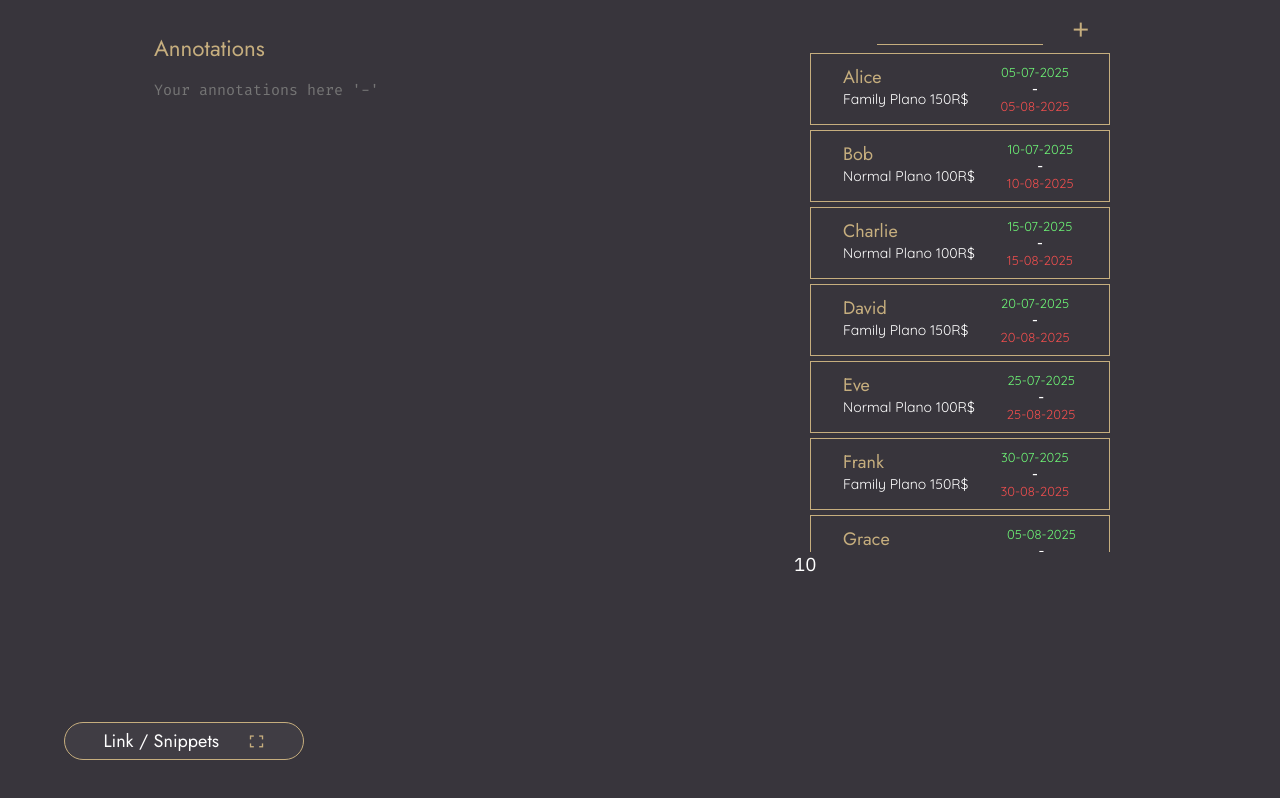
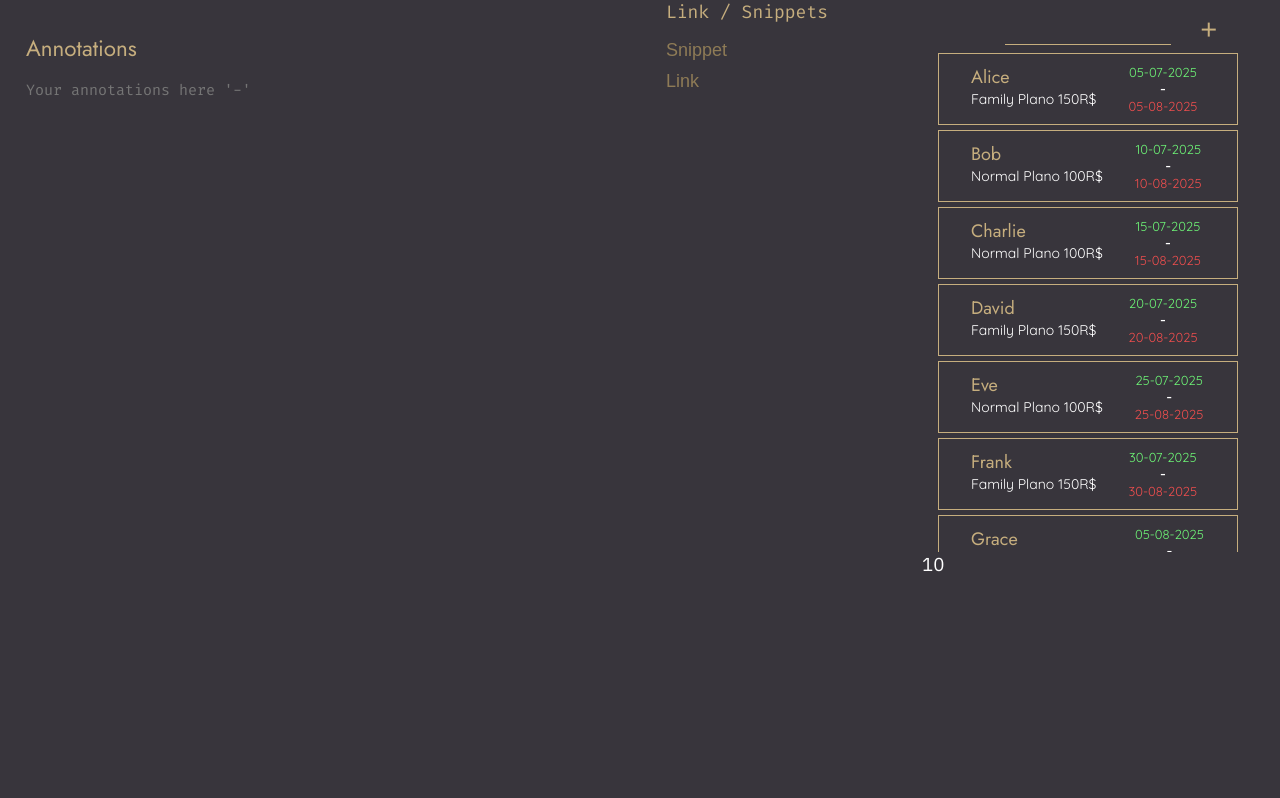
Before and after one commit to renansouza12/ClientEase, an Angular app: page / in a window 1280 px wide. Built offline with nearby package versions, Linux system fonts and the light colour scheme.

Commit message:
style: add button link and button snippet

```diff
--- a/src/app/app.component.html
+++ b/src/app/app.component.html
@@ -1,8 +1,7 @@
-<router-outlet />
 <app-annotation/>
+<app-links-and-snippets/>
 <app-cards/>
 
 @if (isFormClicked) {
     <app-form-client/>
 }
-<app-links-and-snippets/>
--- a/src/app/components/links-and-snippets/links-and-snippets.component.html
+++ b/src/app/components/links-and-snippets/links-and-snippets.component.html
@@ -1,3 +1,8 @@
 <h2>Link / Snippets</h2>
+<div class="links_buttons">
+    <button>Snippet </button>
+    <button>Link</button>
+</div>
+<div class="snippets">
 
-<i class="ri-fullscreen-line"></i>
+</div>
--- a/src/app/components/links-and-snippets/links-and-snippets.component.scss
+++ b/src/app/components/links-and-snippets/links-and-snippets.component.scss
@@ -1,22 +1,24 @@
 :host{
-    display:flex;
-    justify-content: space-between;
-    align-items: center;
-    width: 15rem;
-    padding: 5px 2.4rem;
-    border-radius: 2rem;
-    position: absolute;
-    bottom: 5%;
-    left: 5%;
-    background-color: #403d44;;
-    border: 1px solid var(--primary-color);
-    cursor: pointer;
+    display:block;
+    height:100vh;
+    width:20vw;
     h2{
-        color: var(--white-color);
+        color: var(--primary-color);
         font-size: 18px;
+        font-family: var(--fira-font);
+        font-weight: 400;
     }
-    i{
-        color: var(--primary-color);
-        font-size: 1rem;
+    .links_buttons{
+        display: flex;
+        flex-direction: column;
+        align-items: start;
+        gap:10px;
+        margin-top: 1rem;
+        button{
+            color: #8e7b56;
+            font-size: 18px;
+
+        }
     }
+
 }
```
